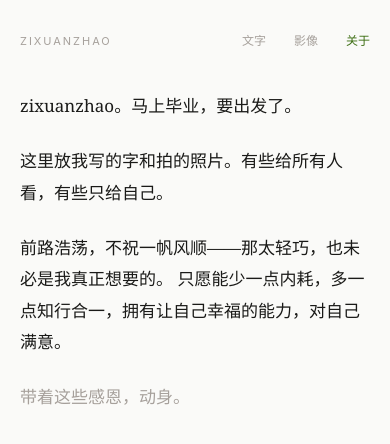
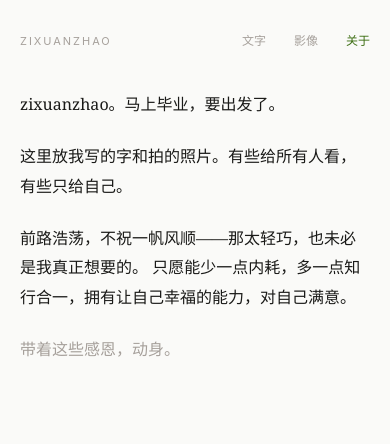
Before and after one commit to zhaozixuan03/zixuanzhao, a Next.js app: page /about in a window 390 px wide. Shown: the top 444 px of the page. Built offline with nearby package versions, Linux system fonts and the light colour scheme; no server answers.

Commit message:
Implement responsive styles for masonry grid
Add responsive adjustments for masonry grid layout.

```diff
--- a/app/globals.css
+++ b/app/globals.css
@@ -79,3 +79,13 @@ body {
 @media (min-width: 640px) {
   .masonry-grid { columns: 3; }
 }
+
+/* Responsive adjustments */
+@media (max-width: 640px) {
+  .post-content { font-size: 16px; }
+  .masonry-grid { columns: 2; }
+}
+
+@media (min-width: 1280px) {
+  .masonry-grid { columns: 4; }
+}
```
